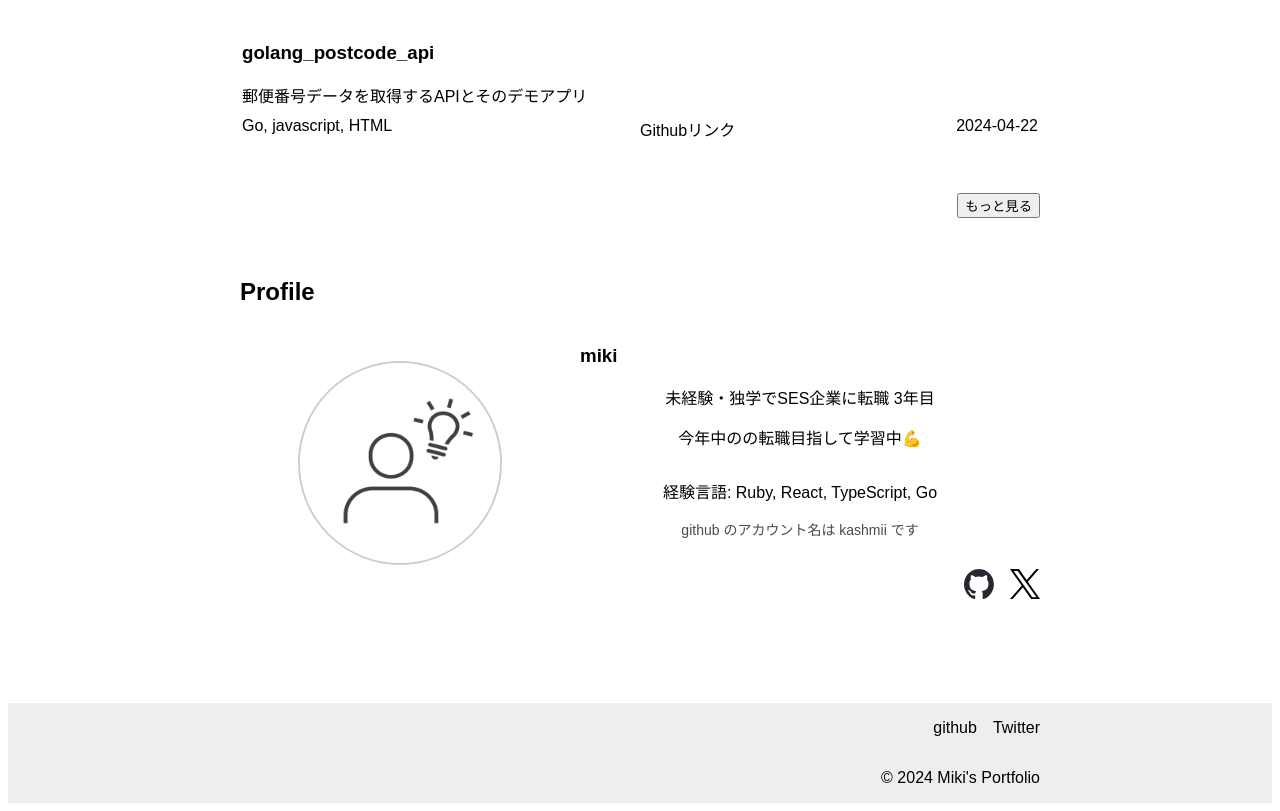
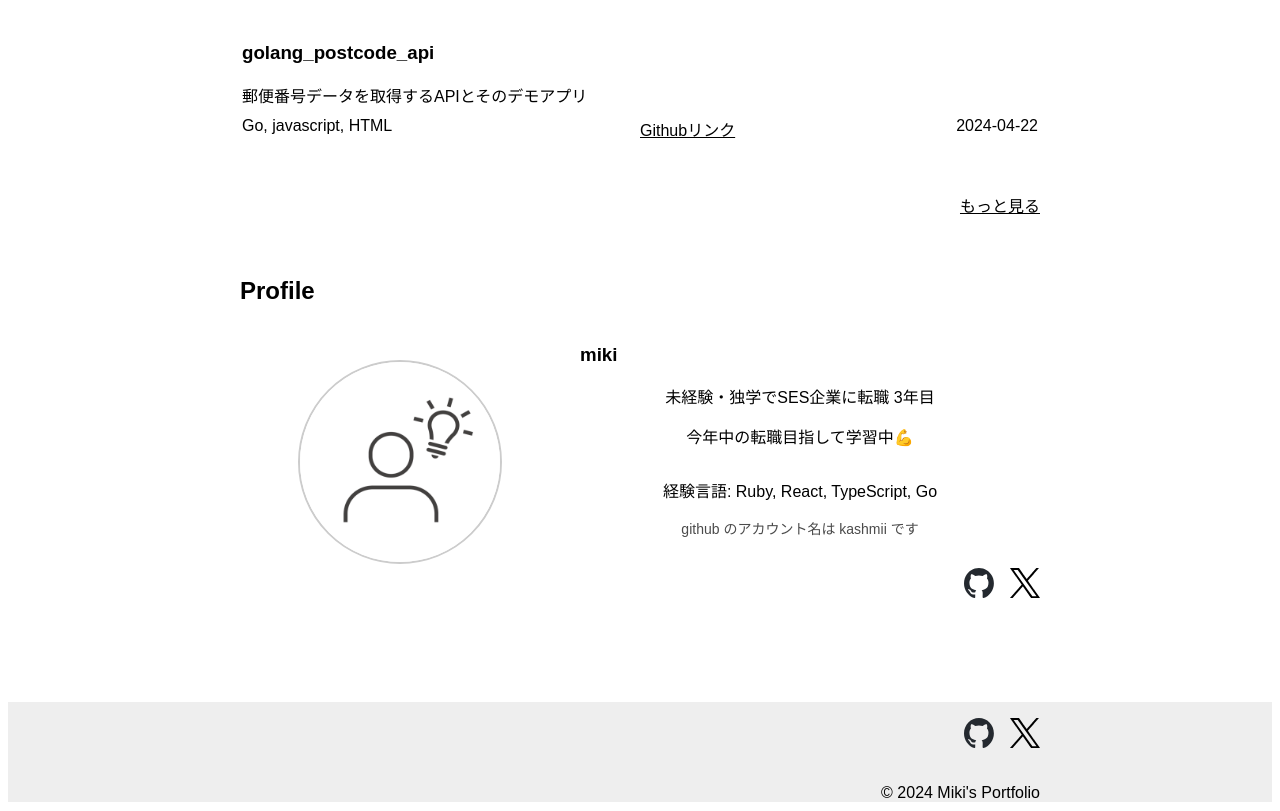
Before and after one commit to kashmii/pf-app, a Next.js app: page / in a window 1280 px wide. Shown: the part 442-1253 px from the top of the page. Built offline with nearby package versions, Linux system fonts and the light colour scheme.

Commit message:
fotterのリンクをiconに変更, リンク表記を下線に

```diff
--- a/src/components/Footer/Footer.tsx
+++ b/src/components/Footer/Footer.tsx
@@ -1,4 +1,5 @@
 import { GITHUB_URL, TWITTER_URL } from "@/utils/constants";
+import Image from "next/image";
 import React from "react";
 import s from "./Footer.module.css";
 
@@ -9,12 +10,22 @@ const Footer: React.FC = () => {
         <ul className={s.social}>
           <li>
             <a href={GITHUB_URL} className="" target="_blank">
-              github
+              <Image
+                src="/github-mark.svg"
+                alt="github"
+                width={30}
+                height={30}
+              />
             </a>
           </li>
           <li>
             <a href={TWITTER_URL} className="" target="_blank">
-              Twitter
+              <Image
+                src="/x-logo-black.svg"
+                alt="twitter"
+                width={30}
+                height={30}
+              />
             </a>
           </li>
         </ul>
--- a/src/components/Profile/Profile.tsx
+++ b/src/components/Profile/Profile.tsx
@@ -18,7 +18,7 @@ export const Profile: React.FC = () => {
           <div className={s.detail}>
             <div>
               <p>未経験・独学でSES企業に転職 3年目</p>
-              <p>今年中のの転職目指して学習中&#x1f4aa;</p>
+              <p>今年中の転職目指して学習中&#x1f4aa;</p>
             </div>
             <div className={s.language}>
               <p>経験言語: Ruby, React, TypeScript, Go</p>
--- a/src/pages/index.tsx
+++ b/src/pages/index.tsx
@@ -1,8 +1,9 @@
 import React from "react";
 import Layout from "../components/Layout";
 import { Profile } from "../components/Profile/Profile";
+import { ProjectTable } from "@/components/ProjectTable/ProjectTable";
 import { projects } from "@/data/projects";
-import { ProjectTable } from "@/components/ProjectTable/ProjectTable";
+import Link from "next/link";
 
 const Home: React.FC = () => {
   const showingProjects = projects.slice(0, 2);
@@ -13,7 +14,9 @@ const Home: React.FC = () => {
         <div className="tableContainer">
           <ProjectTable projects={showingProjects} />
           <div className="buttonContainer">
-            <button className="projectButton">もっと見る</button>
+            <Link href="/" className="projectButton">
+              もっと見る
+            </Link>
           </div>
         </div>
         <Profile />
--- a/src/styles/globals.css
+++ b/src/styles/globals.css
@@ -4,13 +4,13 @@ body {
 
 a {
   color: inherit;
-  text-decoration: none;
 }
 
 section {
   margin: 50px auto 100px;
   max-width: 800px;
 }
+
 .tableContainer {
   margin: 30px auto;
 }
```
